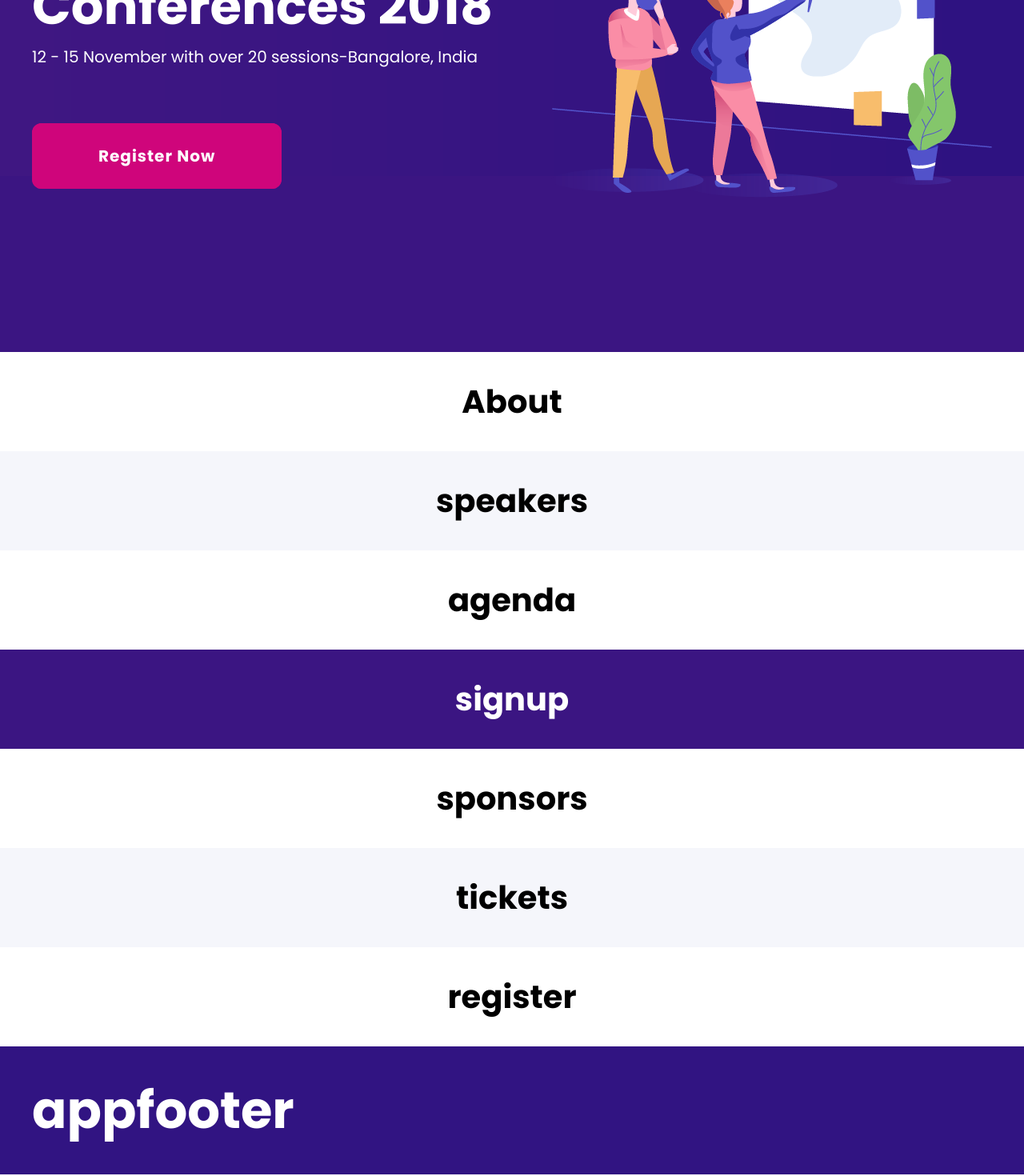
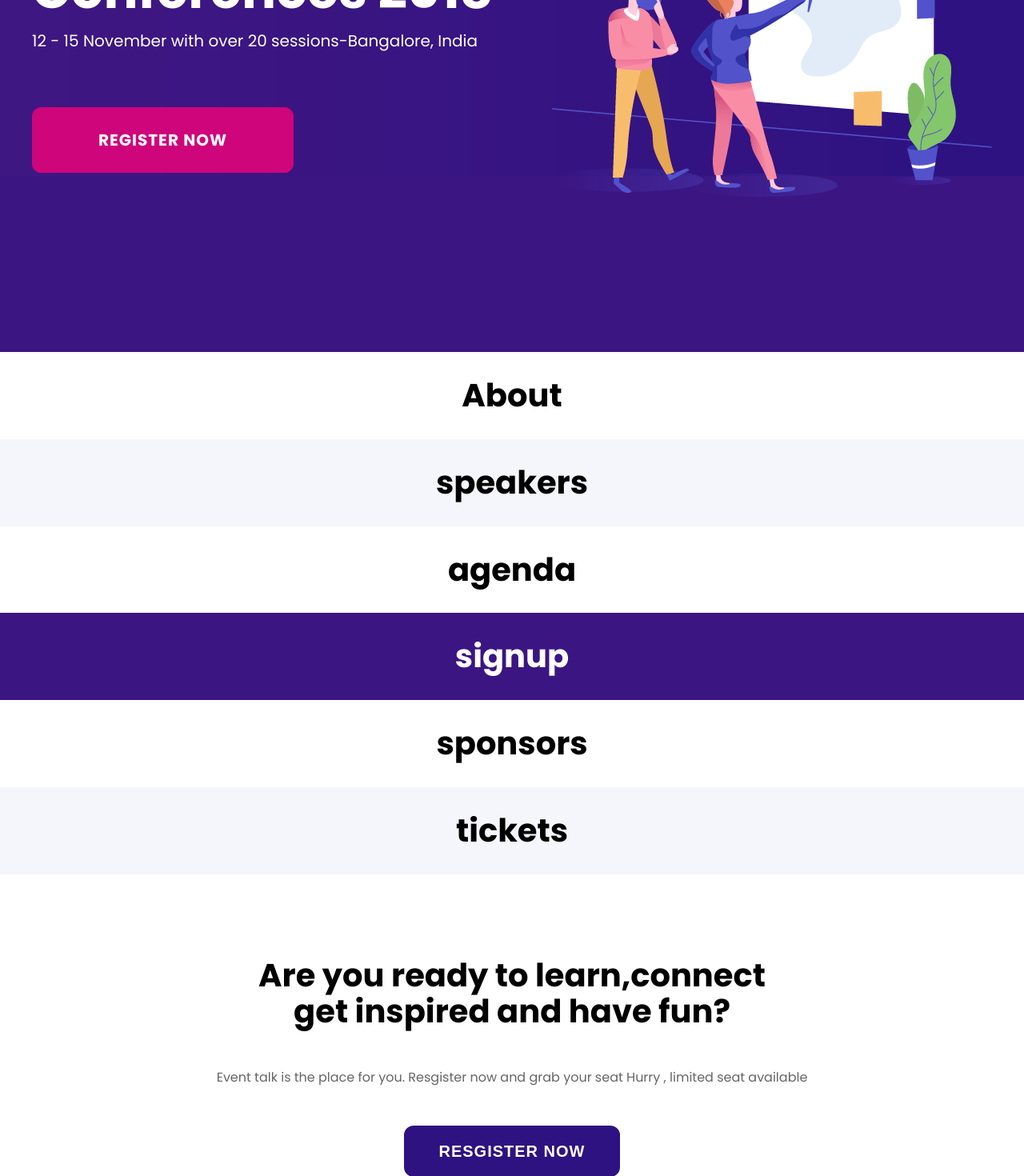
Before and after one commit to rama11996/EventTalk, a Nuxt app: page / in a window 1280 px wide. Shown: the part 360-1830 px from the top of the page at 80% size. Built offline with nearby package versions, Linux system fonts and the light colour scheme.

Commit message:
Add Register component

```diff
--- a/assets/styles/base/_buttons.sass
+++ b/assets/styles/base/_buttons.sass
@@ -5,7 +5,8 @@
   font-weight: bold
   border-radius: 12px
   text-decoration: none
-  padding: $space*1.5 $space*7
+  padding: $space*1 $space*2.5
+  text-transform: uppercase
   font-size: 1.25rem
   cursor: pointer
   line-height: 1.625rem
--- a/assets/styles/base/_typography.sass
+++ b/assets/styles/base/_typography.sass
@@ -32,6 +32,7 @@ h1, .h1
 h2, .h2
   font-size: 2.5rem
   text-align: center
+  line-height: 2.8rem
 
 h3, .h3
   font-size: 2rem
@@ -55,3 +56,5 @@ a
 .navigation
   a
     font-size: 1.1rem
+p
+  color: #656565
--- a/components/sections/Register.vue
+++ b/components/sections/Register.vue
@@ -1,7 +1,10 @@
 <template lang="pug">
 section.register
   .container
-    h2 register
+    .content
+      h2 Are you ready to learn,connect get inspired and have fun?
+      p Event talk is the place for you. Resgister now and grab your seat Hurry , limited seat available
+      button.btn.btn-primary Resgister Now
 </template>
 <script>
 export default {
@@ -14,4 +17,17 @@ export default {
 section.register
   background: $white
   color: $black
+  .container
+    .content
+      text-align: center
+      h2
+        width: 65%
+        margin: 0 auto
+        margin-top: $space*1.5
+        padding: $space*3
+      p
+        margin: 0 auto
+        width: 80%
+      button
+        margin: $space*3
 </style>
```
